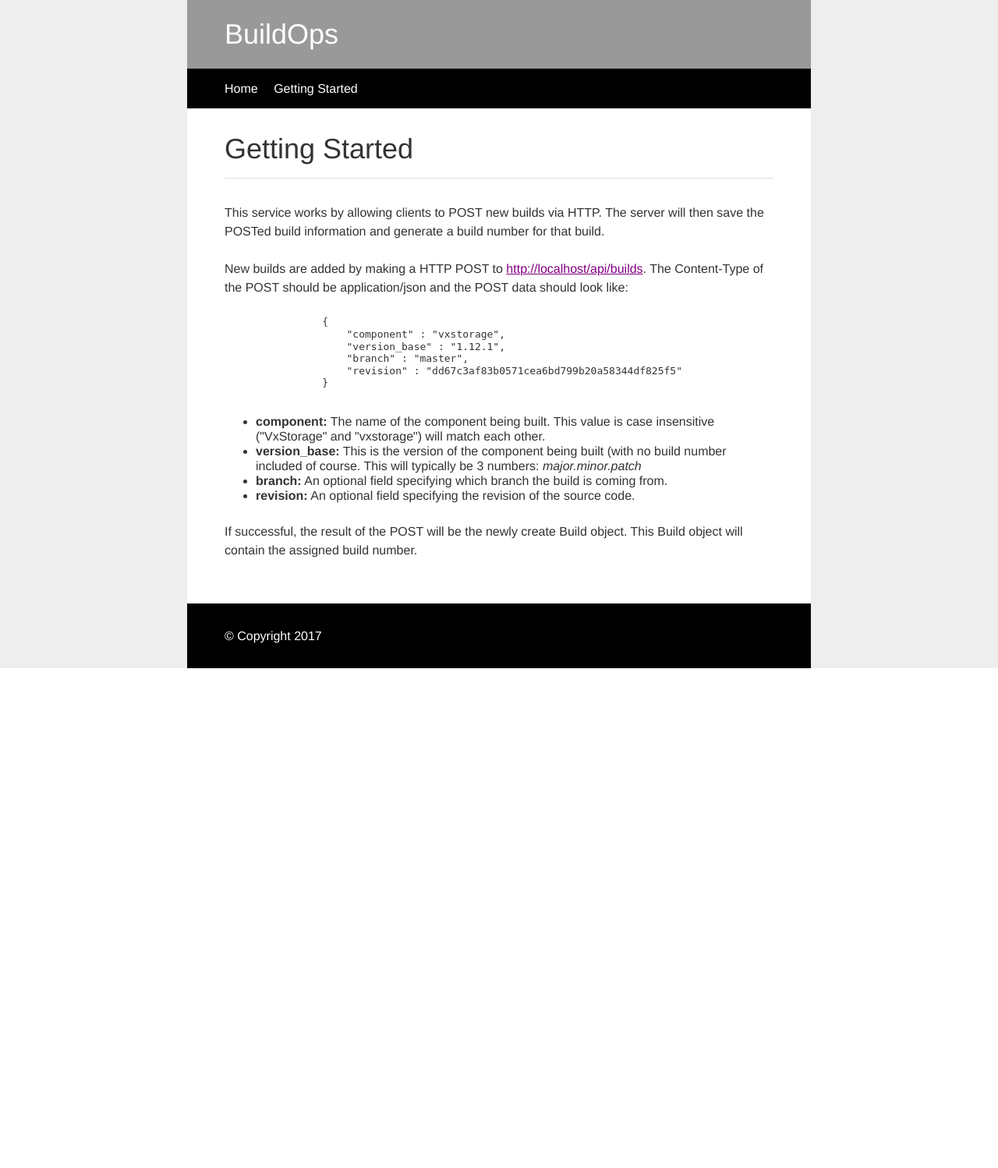
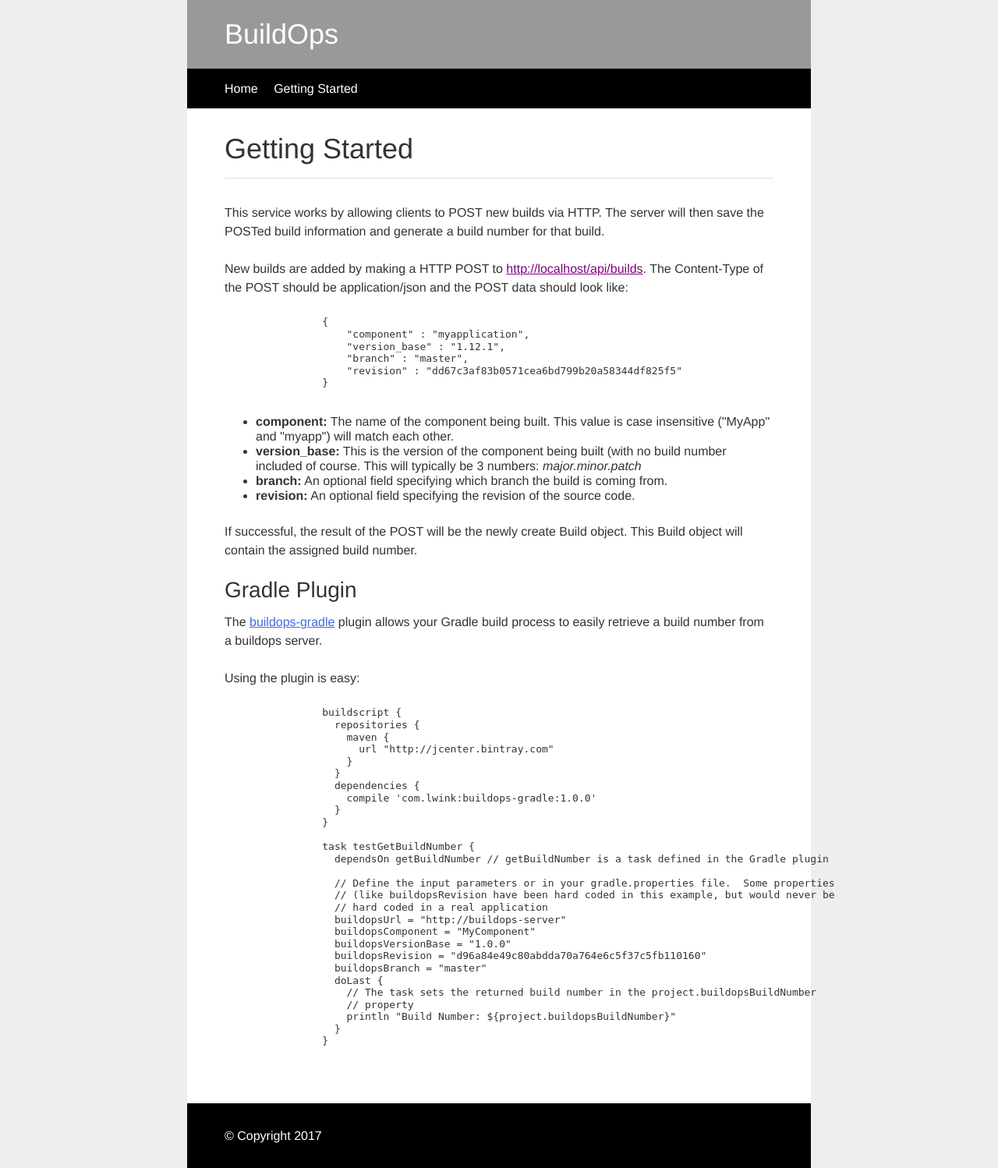
Before and after one commit to lukewink/buildops, a Django app: page /getting_started in a window 1280 px wide. Shown: the whole page at 78% size. Before the commit the page ends 857 px from the top, so only its background shows below. Run offline with Django 3.2, Linux system fonts and the light colour scheme; some libraries are stand-ins or nearby versions.

Commit message:
Updated the documentation.
Added information on how to use the gradle plugin as well as information
on the index page.

```diff
--- a/builds/templates/builds/getting_started.html
+++ b/builds/templates/builds/getting_started.html
@@ -10,7 +10,7 @@
         <code class="prettyprint">
             <pre>
                 {
-                    "component" : "vxstorage",
+                    "component" : "myapplication",
                     "version_base" : "1.12.1",
                     "branch" : "master",
                     "revision" : "dd67c3af83b0571cea6bd799b20a58344df825f5"
@@ -18,8 +18,8 @@
             </pre>
         </code>
         <ul>
-            <li><b>component:</b> The name of the component being built.  This value is case insensitive ("VxStorage"
-                                  and "vxstorage") will match each other.</li>
+            <li><b>component:</b> The name of the component being built.  This value is case insensitive ("MyApp"
+                                  and "myapp") will match each other.</li>
             <li><b>version_base:</b> This is the version of the component being built (with no build number included of
                                      course.  This will typically be 3 numbers: <i>major.minor.patch</i></li>
             <li><b>branch:</b> An optional field specifying which branch the build is coming from.</li>
@@ -28,4 +28,41 @@
     </p>
     <p>If successful, the result of the POST will be the newly create Build object.  This Build object will contain
        the assigned build number.</p>
+    <h2>Gradle Plugin</h2>
+    <p>The <a href="https://github.com/lukewink/buildops-gradle">buildops-gradle</a> plugin allows your Gradle build
+        process to easily retrieve a build number from a buildops server.</p>
+    <p>Using the plugin is easy:
+        <code class="prettyprint">
+            <pre>
+                buildscript {
+                  repositories {
+                    maven {
+                      url "http://jcenter.bintray.com"
+                    }
+                  }
+                  dependencies {
+                    compile 'com.lwink:buildops-gradle:1.0.0'
+                  }
+                }
+
+                task testGetBuildNumber {
+                  dependsOn getBuildNumber // getBuildNumber is a task defined in the Gradle plugin
+
+                  // Define the input parameters or in your gradle.properties file.  Some properties
+                  // (like buildopsRevision have been hard coded in this example, but would never be
+                  // hard coded in a real application
+                  buildopsUrl = "http://buildops-server"
+                  buildopsComponent = "MyComponent"
+                  buildopsVersionBase = "1.0.0"
+                  buildopsRevision = "d96a84e49c80abdda70a764e6c5f37c5fb110160"
+                  buildopsBranch = "master"
+                  doLast {
+                    // The task sets the returned build number in the project.buildopsBuildNumber
+                    // property
+                    println "Build Number: ${project.buildopsBuildNumber}"
+                  }
+                }
+            </pre>
+        </code>
+    </p>
 {% endblock %}
```
Also changed, not shown: builds/templates/builds/index.html (+18 -1 lines).
